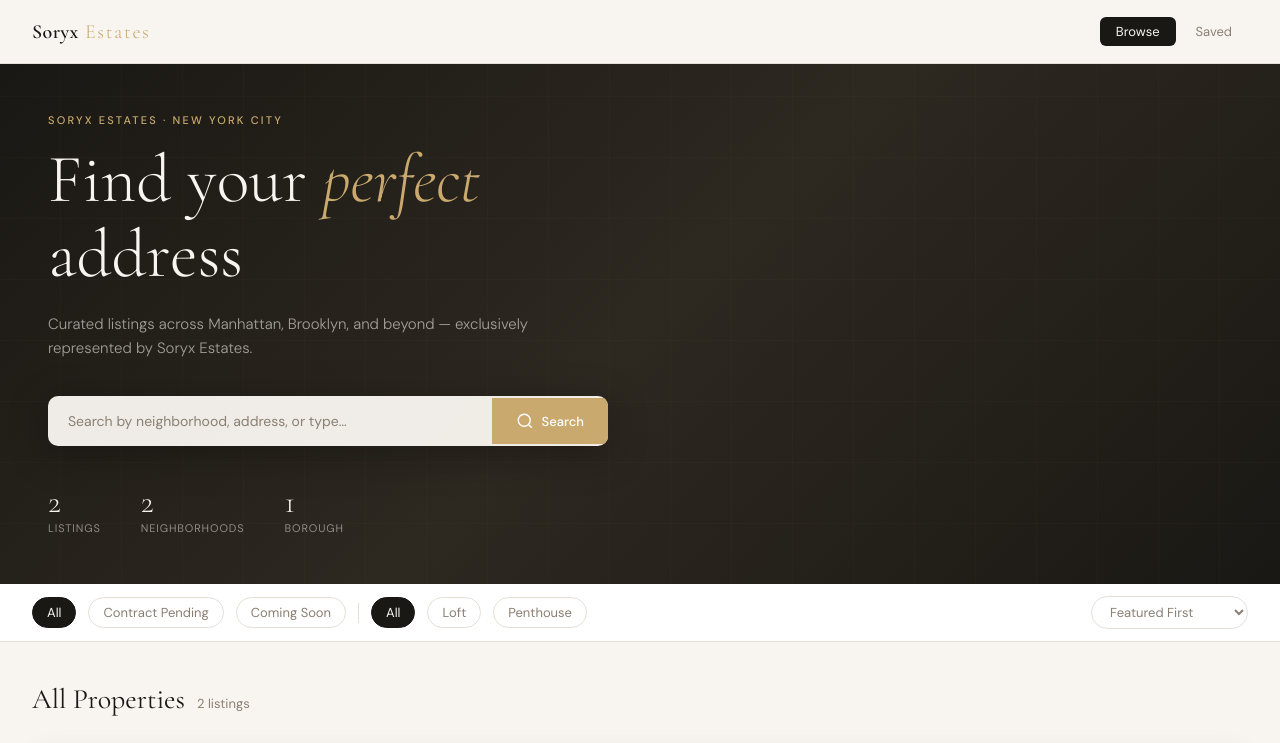
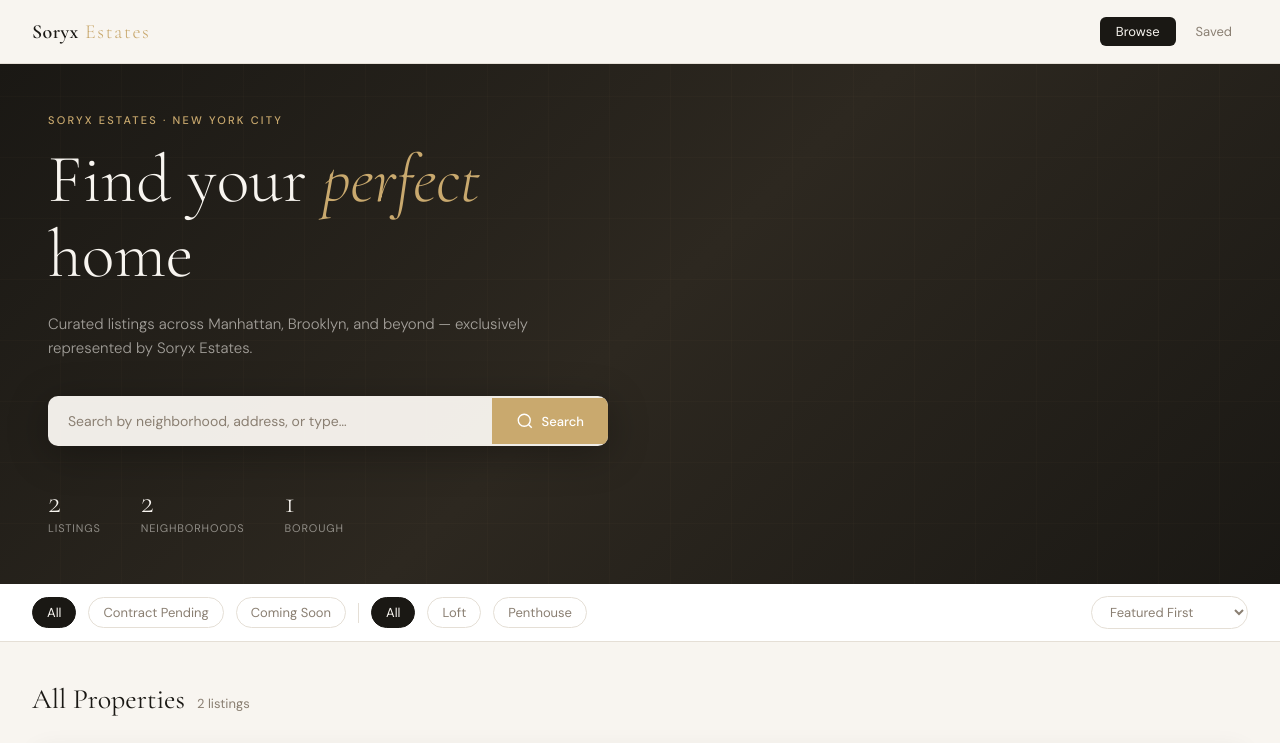
Before and after one commit to Blanco1400/soryx-estates, a React (Vite) app: page / in a window 1280 px wide. Shown: the top 743 px of the page. Built offline with nearby package versions, Linux system fonts and the light colour scheme.

Commit message:
update hero text

```diff
--- a/src/App.jsx
+++ b/src/App.jsx
@@ -618,7 +618,7 @@ export default function App() {
           <div className="hero-bg" />
           <div className="hero-content">
             <div className="hero-eyebrow">Soryx Estates · New York City</div>
-            <h1 className="hero-title">Find your <em>perfect</em> address</h1>
+            <h1 className="hero-title">Find your <em>perfect</em> home</h1>
             <p className="hero-sub">Curated listings across Manhattan, Brooklyn, and beyond — exclusively represented by Soryx Estates.</p>
             <div className="hero-search">
               <input
```
